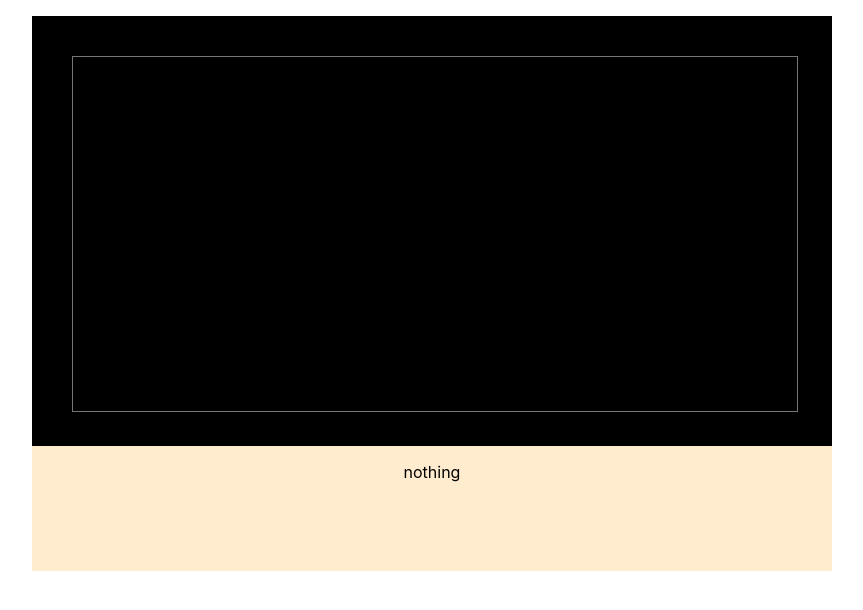
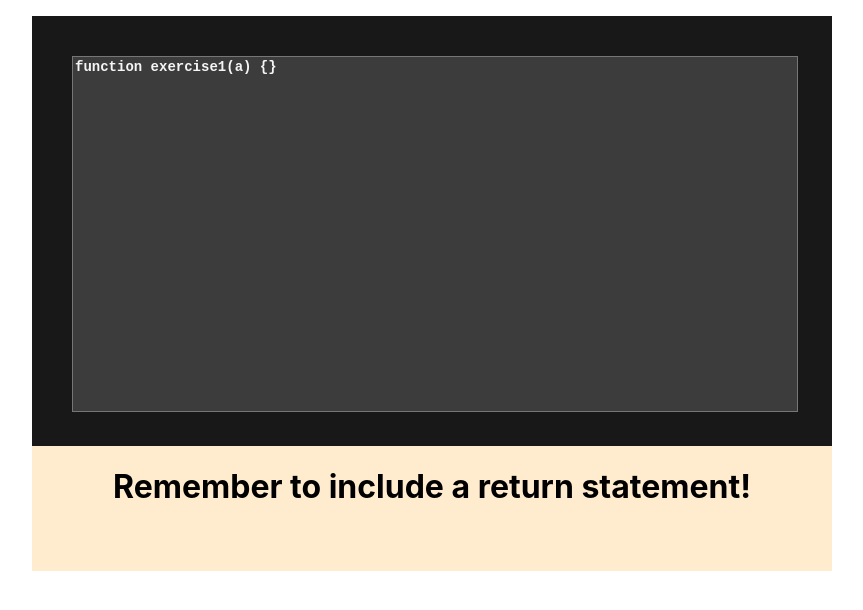
Before and after one commit to Wesselexe/codemeoutPleo, a React (Create React App) app: page / in a window 1280 px wide. Both pictures are taken after a click on the button "Coder". Shown: the top 610 px of the page, without its empty margins (208-1071 px from the left). Built offline with nearby package versions, Linux system fonts and the light colour scheme; no server answers.

Commit message:
updated CSS

```diff
--- a/src/Components/Coder/Coder.css
+++ b/src/Components/Coder/Coder.css
@@ -10,12 +10,12 @@
     height: 70%;
     width: auto;
     padding: 5%;
-    background-color: black;
+    background-color: #191818;
     color: whitesmoke;
 }
 
 .body {
-    background-color: black;
+    background-color: #3C3C3C;
     color: whitesmoke;
     height: 350px;
     width: 100%;
@@ -29,7 +29,7 @@
 .options {
     height: 25%;
     width: auto;
-    background-color: blanchedalmond;
+    background-color: #c2e0ff;
     display: flex;
     flex-direction: row;
     justify-content: space-around;
--- a/src/Components/Coder/Coder.js
+++ b/src/Components/Coder/Coder.js
@@ -9,7 +9,7 @@ class Coder extends React.Component {
     super(props);
 
     this.state = {
-      codeText: "nothing"
+      codeText: "function exercise1(a) {}"
     };
 
     socket().on("updateCode", this.updateCode);
@@ -32,11 +32,12 @@ class Coder extends React.Component {
             <textarea
               className="body"
               onChange={this.handleCodeChange}
+              value={this.state.codeText}
             />
           </div>
         </div>
         <div className="options">
-          <p>{this.state.codeText}</p>
+          <h1>Remember to include a return statement!</h1>
         </div>
       </div>
     );
--- a/src/Components/Exercise/Exercise1.js
+++ b/src/Components/Exercise/Exercise1.js
@@ -26,7 +26,7 @@ class Exercise1 extends React.Component {
         try {
 
             // console.log(this.state.codeText + ` test([${this.state.input.map(it => "'" + it + "'" )}])`)
-            eval(this.state.codeText + ` result = test([${this.state.input.map(it => "'" + it + "'" )}])`)
+            eval(this.state.codeText + ` result = exercise1([${this.state.input.map(it => "'" + it + "'" )}])`)
 
             console.log(result)
 
```
